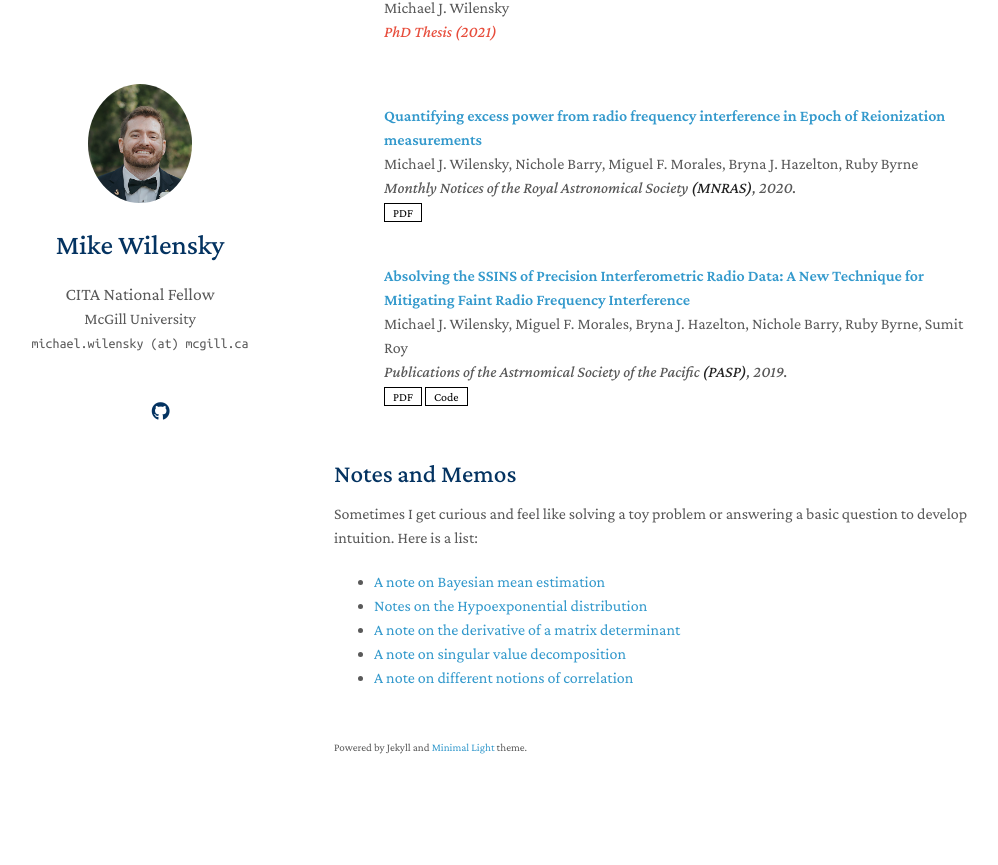
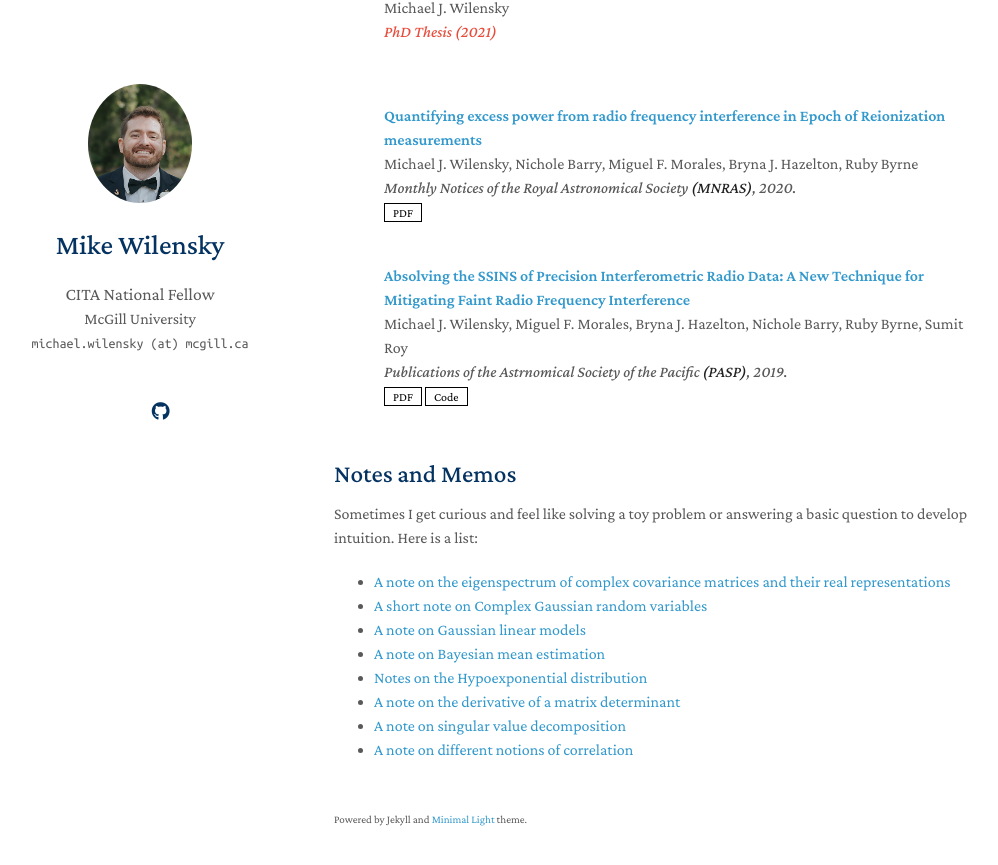
Before and after one commit to mwilensky768/mwilensky768.github.io, a Jekyll site: the page built from index.md, in a window 1280 px wide and 900 px high, scrolled down 2023 px. Shown: the top 865 px of the window, without its empty margins (136-1134 px from the left). Built offline with Jekyll 4.4.1, drawn with Linux system fonts in a browser that asks for light colours; nearby versions of some CDN libraries; a style sheet for code colours, icons or effects is not loaded; our own code applies the rules of GitHub Pages for plain Markdown files; before the commit the page ends 2851 px from its top, so only the background shows below that.

Commit message:
Add some memos

```diff
--- a/index.md
+++ b/index.md
@@ -45,6 +45,9 @@ University! Looking forward to starting this summer.
 Sometimes I get curious and feel like solving a toy problem or answering a basic
 question to develop intuition. Here is a list:
 
+- [A note on the eigenspectrum of complex covariance matrices and their real representations](/assets/memos/Complex_Matrix_Eigenspectrum.pdf)
+- [A short note on Complex Gaussian random variables](/assets/memos/Real_and_Imaginary_Covariances.pdf)
+- [A note on Gaussian linear models](/assets/memos/GCR_Equation.pdf)
 - [A note on Bayesian mean estimation](/assets/memos/Anomalous_Mean_Scatter_Memo.pdf)
 - [Notes on the Hypoexponential distribution](/assets/memos/Generalized_Erlang.pdf)
 - [A note on the derivative of a matrix determinant](/assets/memos/log_det_gradient.pdf)
```
Also changed, not shown: 3 other files.
